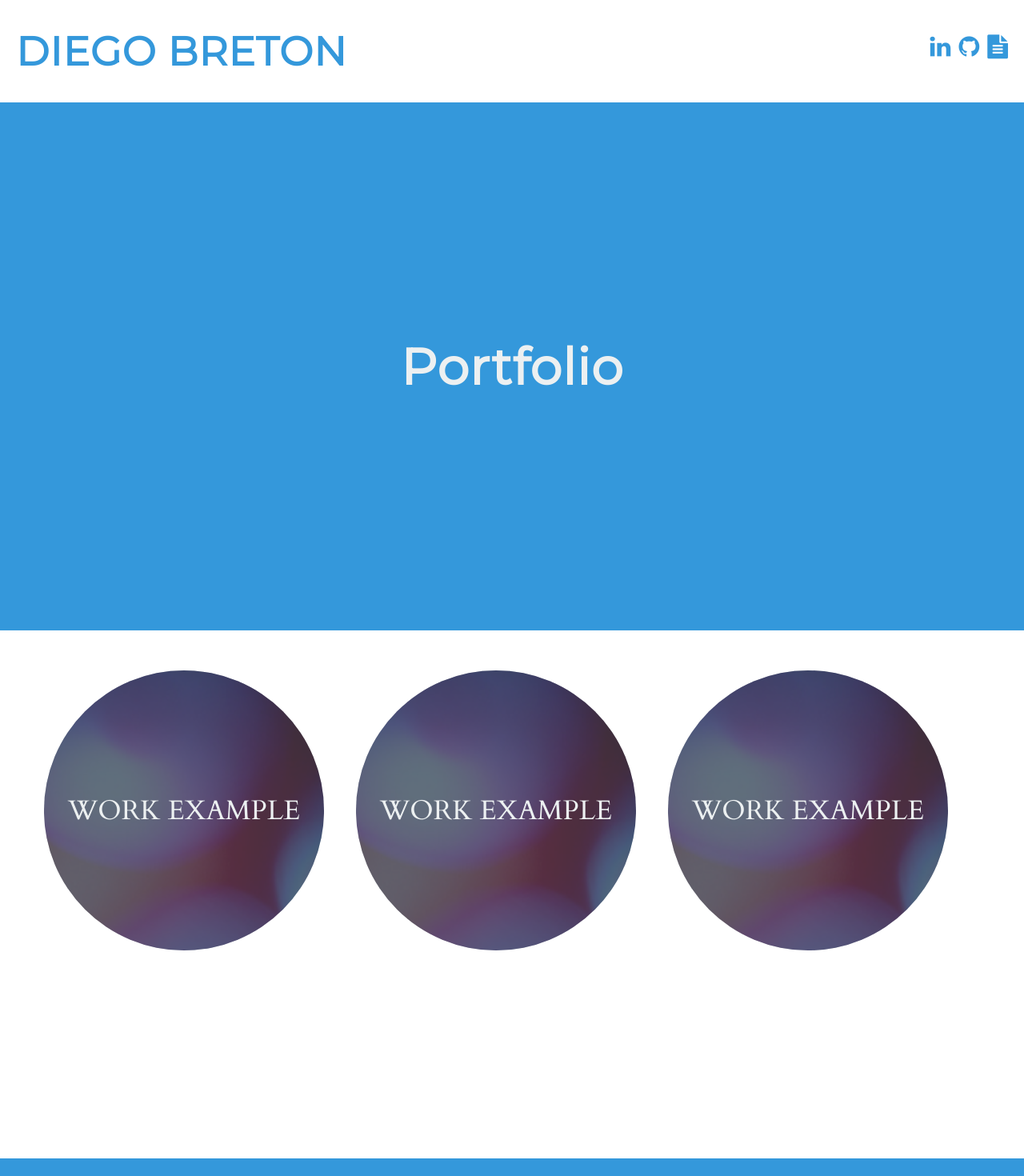
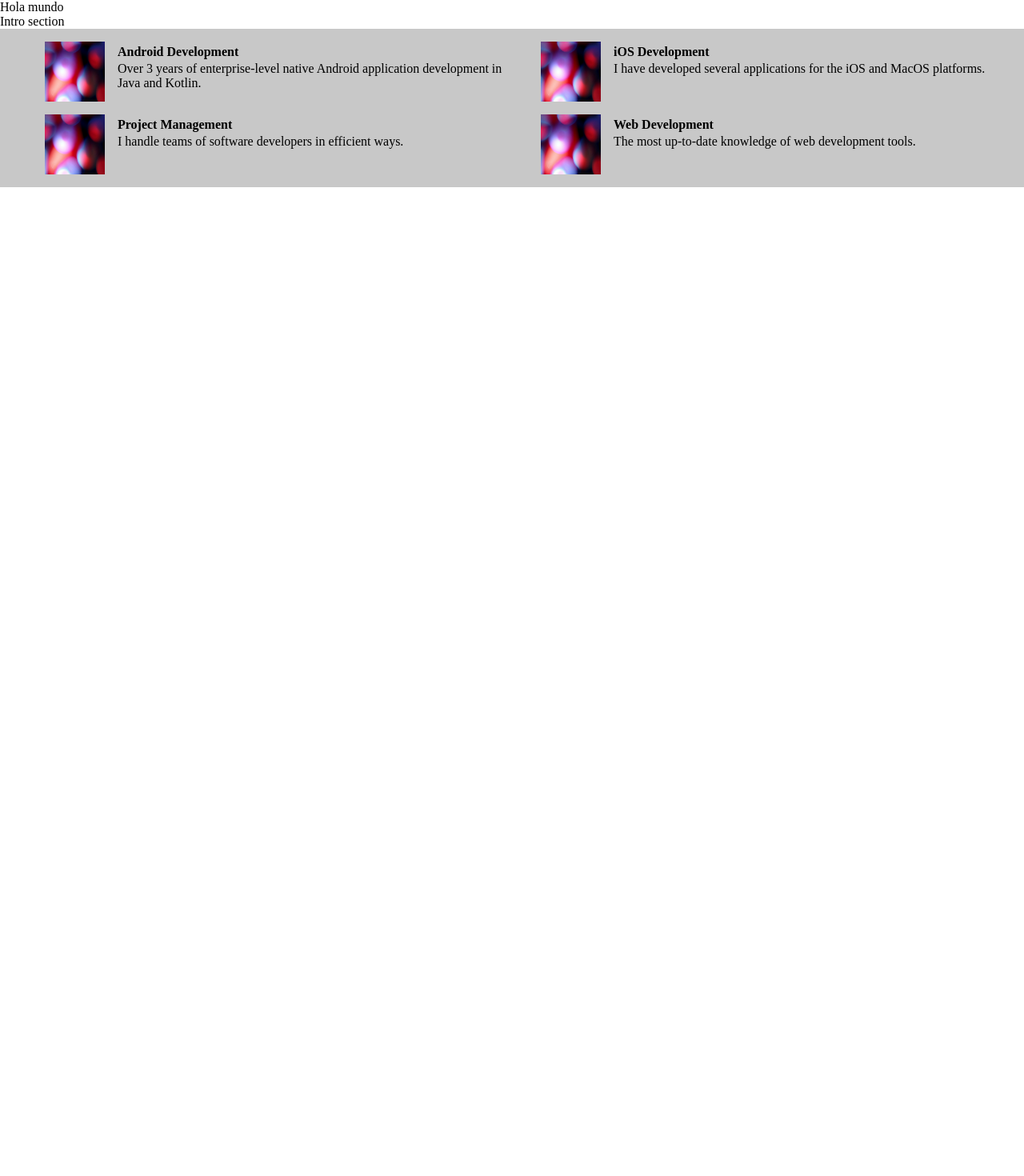
Before and after one commit to diegobreton/home, a React app: page / in a window 1280 px wide. Shown: the top 1470 px of the page at 80% size. After the commit the page ends 800 px from the top, so only its background shows below. Built offline with nearby package versions, Linux system fonts and the light colour scheme.

Commit message:
Creates the react App and Skills Section

```diff
--- a/index.html
+++ b/index.html
@@ -3,99 +3,16 @@
   <head>
     <meta charset="utf-8">
     <title>Diego Bretón</title>
-    <link rel="stylesheet" href="styles/main.css"/>
-
+    <link rel="stylesheet" href="dist/bundle.css"/>
     <link rel="stylesheet" href="https://maxcdn.bootstrapcdn.com/font-awesome/4.7.0/css/font-awesome.min.css"/>
-
     <link rel="stylesheet" href="https://fonts.googleapis.com/css?family=Montserrat"/>
     <link rel="stylesheet" href="https://fonts.googleapis.com/css?family=Cardo"/>
   </head>
 
   <body>
-    <main class="overflow--auto">
-      <h1 class="color--skyBlue section__heading--largest">
-        <!--Your name goes here -->
-        DIEGO BRETON
-      </h1>
 
-      <ul class="section--social">
+    <div class="" id="root"></div>
+    <script type="text/javascript" src='dist/bundle.js'></script>
 
-        <!--Links to relevant professional social media & resume -->
-        <!-- See: http://fontawesome.io/icons/#brand for more -->
-
-        <!-- Link to Linked In profile -->
-        <li class="socialWrapper">
-          <a class="color--skyBlue social"
-             title="LinkedIn Profile"
-             target="_blank"
-             href="#">
-            <i class="fa fa-linkedin"></i>
-          </a>
-        </li>
-
-        <!-- Link to GitHub profile -->
-        <li class="socialWrapper color--skyBlue">
-          <a class="social color--skyBlue"
-             title="GitHub Profile"
-             target="_blank"
-             href="#">
-            <i class="fa fa-github"></i>
-          </a>
-        </li>
-
-        <!-- Link to resume, probably a .pdf -->
-        <li class="socialWrapper">
-          <a class="social color--skyBlue"
-             title="Resume"
-             href="#">
-            <i class="fa fa-file-text"></i>
-          </a>
-        </li>
-      </ul>
-    </main>
-
-    <section class="background--skyBlue section">
-      <h2 class="color--cloud margin--none section__text--centered">
-        Portfolio
-      </h2>
-    </section>
-
-    <div class="" id="example-work"></div>
-
-    <section class="background--skyBlue section">
-      <h2 class="color--cloud margin--none section__text--centered">
-        About Me
-      </h2>
-    </section>
-
-    <section class="section section--alignCentered section--description">
-      <p class="color--darkgrey section__description">
-        I am learning to code in the cloud! I like to work hard and learn new things.
-        I want to work for a company that will pay me to code in the cloud!
-      </p>
-
-    <div class="background--skyBlue modal--closed">
-      <span class="color--cloud modal__closeButton">
-        <i class="fa fa-window-close-o"></i>
-      </span>
-      <img alt="example screenshot of a project involving code"
-           class="modal__image"
-           src="images/example1.png"/>
-      <div class="color--cloud modal__text">
-        <h2 class="modal__title">
-          Work Example Name
-        </h2>
-        <a class="color--skyBlue modal__link"
-           href="#">
-          Check it out
-        </a>
-        <p class="modal__description">
-          A long description of the work in question.
-        </p>
-      </div>
-    </div>
-    <script type="text/javascript" src='dist/bundle.js'>
-
-    </script>
   </body>
 </html>
--- /dev/null
+++ b/js/App.js
@@ -0,0 +1,22 @@
+import React from 'react';
+
+import IntroSection from './IntroSection'
+import SkillsSection from './SkillsSection'
+
+//import ReactDOM from 'react-dom';
+
+class App extends React.Component {
+  render(){
+    return (
+      <div>
+        <div>Hola mundo</div>
+
+        <IntroSection />
+
+        <SkillsSection />
+      </div>
+    )
+  }
+}
+
+export default App;
--- /dev/null
+++ b/js/IntroSection.js
@@ -0,0 +1,13 @@
+import React from 'react';
+//import ReactDOM from 'react-dom';
+
+class IntroSection extends React.Component {
+  render(){
+    return (
+      //Header
+      <div>Intro section</div>
+    )
+  }
+}
+
+export default IntroSection;
--- /dev/null
+++ b/js/SkillsSection.js
@@ -0,0 +1,58 @@
+import React from 'react';
+
+class SkillsSection extends React.Component {
+  render(){
+    const skills = [
+      {
+        src: "images/example2.png",
+        title: "Android Development",
+        desc: "Over 3 years of enterprise-level native Android application development in Java and Kotlin."
+      },
+      {
+        src: "images/example2.png",
+        title: "iOS Development",
+        desc: "I have developed several applications for the iOS and MacOS platforms."
+      },
+      {
+        src: "images/example2.png",
+        title: "Project Management",
+        desc: "I handle teams of software developers in efficient ways."
+      },
+      {
+        src: "images/example2.png",
+        title: "Web Development",
+        desc: "The most up-to-date knowledge of web development tools."
+      }
+    ];
+
+    return (
+      <ul className="skills-section">
+        { skills.map( (skill, idx) => {
+          return (
+            <Skill data={skill} key={idx}/>
+              )
+            }
+          )
+      }
+      </ul>
+    )
+  }
+}
+
+class Skill extends React.Component {
+  render(){
+    const skill = this.props.data;
+
+    return(
+      <li>
+        <div class='skill'>
+          <div class='skill__img' ><img src={skill.src}/></div>
+          <div class='skill__title'>{skill.title}</div>
+          <div class='skill__desc'>{skill.desc}</div>
+        </div>
+      </li>
+    )
+  }
+}
+
+export default SkillsSection;
--- a/js/main.js
+++ b/js/main.js
@@ -1,32 +1,7 @@
 import React from 'react';
 import ReactDOM from 'react-dom';
-import ExampleWork from './example-work'
+import App from './App'
+import './../styles/style.scss'
 
-const workExamples = [
-  {
-    title:"Work example",
-    image: {
-      desc:"example screenshot of a project involving chemistry",
-      src:"images/example2.png",
-      comment:""
-    }
-  },
-  {
-    title:"Work example",
-    image: {
-      desc:"example screenshot of a project involving chemistry",
-      src:"images/example2.png",
-      comment:""
-    }
-  },
-  {
-    title:"Work example",
-    image: {
-      desc:"example screenshot of a project involving chemistry",
-      src:"images/example2.png",
-      comment:""
-    }
-  }
-]
-
-ReactDOM.render(<ExampleWork work={workExamples} />, document.getElementById('example-work'));
+//ReactDOM.render(<ExampleWork work={workExamples} />, document.getElementById('example-work'));
+ReactDOM.render(<App  />, document.getElementById('root'));
--- a/package.json
+++ b/package.json
@@ -26,6 +26,11 @@
     "babel-core": "^6.26.3",
     "babel-loader": "^7.1.5",
     "babel-preset-react": "^6.24.1",
+    "css-loader": "^0.28.11",
+    "extract-text-webpack-plugin": "^4.0.0-beta.0",
+    "node-sass": "^4.8.3",
+    "sass-loader": "^6.0.7",
+    "style-loader": "^0.20.3",
     "webpack": "^4.30.0",
     "webpack-cli": "^3.3.0"
   }
--- a/styles/main.css
+++ /dev/null
@@ -1,231 +0,0 @@
-/*
-  Theme colors
-    All selectors with colors that would need
-    to be changed for theme changes
-*/
-
-/*
-  COLORS
-
-  Sky
-    rgb(52, 152, 219)
-
-  Dark Blue
-    rgb(44, 62, 80)
-
-  Grey
-    rgb(127, 140, 141)
-
-  Cloud
-    rgb(236, 240, 241)
-*/
-
-.background--skyBlue {
-  background-color: rgb(52, 152, 219);
-}
-
-.color--skyBlue {
-  color: rgb(52, 152, 219);
-}
-
-.color--cloud {
-  color: rgb(236, 240, 241);
-}
-
-.color--grey {
-  color: rgb(127, 140, 141);
-}
-
-.color--darkgrey {
-  color: rgb(44, 62, 80);
-}
-
-.section__example {
-  background-color: rgb(44, 62, 80);
-}
-
-/*
-  General Styles
-    These are styles to be inherited
-    through parent containers
-*/
-
-html {
-  font-size: 62.5%;
-}
-
-body {
-  font-family: 'Cardo', serif;
-  margin: 0;
-}
-
-h1, h2, h3, h4, h5, h6 {
-  font-family: 'Montserrat', sans-serif;
-  letter-spacing: .1rem;
-}
-
-/*
-  Helpers
-*/
-
-.margin--none {
-  margin: 0;
-}
-
-.overflow--auto {
-  overflow: auto;
-}
-
-
-/*
-  Sections
-*/
-
-.section {
-  font-size: 4.2rem;
-  min-height: 70vh;
-  position: relative;
-  padding-top: 5rem;
-  padding-bottom: 5rem;
-}
-
-.section--alignCentered {
-  text-align: center;
-}
-
-.section--description {
-  font-size: 2.8rem;
-  padding-left: 3.5rem;
-  padding-right: 3.5rem;
-}
-
-.section__description {
-  margin: 0 auto;
-  margin-bottom: 2rem;
-  width: 50%;
-}
-
-.section__text--centered {
-  position: absolute;
-  top: 50%;
-  left: 50%;
-  transform: translate(-50%, -50%);
-}
-
-.section__exampleWrapper,
-.section__example {
-  display: inline-block;
-  height: 35rem;
-  width: 35rem;
-}
-
-.section__exampleWrapper {
-  margin-right: 4rem;
-}
-
-.section__example {
-  border-radius: 100%;
-  cursor: pointer;
-  overflow: hidden;
-  position: relative;
-}
-
-.section__example:active {
-  transition: 0.05s all;
-  width: 34rem;
-  height: 34rem;
-}
-
-.section__exampleTitle{
-  font-size: 3.4rem;
-  text-align: center;
-  text-transform: uppercase;
-  width: 90%;
-}
-
-.section__exampleImage {
-  opacity: 0.25;
-  width: 250%;
-  margin-left: -50%;
-  margin-top: -50%;
-}
-
-/*
-  Header
-*/
-
-.section__heading--largest {
-  float: left;
-  font-size: 5rem;
-  margin-left: 2rem;
-}
-
-.section--social {
-  float: right;
-  line-height: 10rem;
-  margin-right: 2rem;
-}
-
-.social {
-  margin-right: 0.75rem;
-}
-
-.socialWrapper:last-child .social {
-  margin-right: 0;
-}
-
-.socialWrapper {
-  display: inline-block;
-  font-size: 3rem;
-}
-
-
-/*
-  Modal
-*/
-
-.modal--closed {
-  display: none;
-}
-
-.modal--open {
-  display: block;
-  position: fixed;
-  top: 0;
-  right: 0;
-  left: 0;
-  bottom: 0;
-  width: 100%;
-  height: 100%;
-  z-index: 100;
-}
-
-.modal__closeButton {
-  position: absolute;
-  right: 2rem;
-  top: 5rem;
-  font-size: 4rem;
-  z-index: 1;
-  curson: pointer;
-}
-
-.modal__text {
-  position: absolute;
-  top: 0;
-  left: 0;
-  font-size: 2.4rem;
-  padding: 2rem;
-  width: 66%;
-}
-
-.modal__link {
-  background-color: white;
-  border-radius: 4px;
-  padding: 0.4rem 1rem;
-  text-transform: uppercase;
-  text-decoration: none;
-}
-
-.modal__image {
-  opacity: 0.2;
-}
--- /dev/null
+++ b/styles/skills.scss
@@ -0,0 +1,47 @@
+.skills-section {
+  display: grid;
+  grid-template-columns: repeat(auto-fit, minmax(520px, 1fr));
+  justify-content: center;
+
+  grid-row-gap: 1rem;
+  background-color: #c8c8c8;
+  font-size: 16px;
+
+  list-style: none;
+  padding-top: 1rem;
+  padding-bottom: 1rem;
+  margin: 0;
+
+  .skill{
+    display: grid;
+    grid-template-columns: auto 1fr;
+    grid-template-rows: minmax(auto, 1fr) 2fr;
+    grid-column-gap: 1rem;
+    margin-right: 1rem;
+    margin-left: 1rem;
+    align-items: center;
+    overflow: auto;
+    height: 100%;
+
+    .skill__img {
+      grid-row-start: 1;
+      grid-row: span 2;
+      justify-self: center;
+
+      img {
+        vertical-align: middle;
+        height: 75px;
+        width: 75px;
+
+      }
+    }
+    .skill__title {
+      grid-column-start: 2;
+      font-weight: bold;
+    }
+    .skill__desc{
+      align-self: start;
+      grid-column-start: 2;
+    }
+  }
+}
--- /dev/null
+++ b/styles/style.scss
@@ -0,0 +1,10 @@
+@import 'skills';
+
+* {
+  box-sizing: border-box;
+  overflow: hidden;
+}
+
+body {
+  margin: 0;
+}
--- a/webpack.config.js
+++ b/webpack.config.js
@@ -1,4 +1,5 @@
 const path = require('path')
+const ExtractTextPlugin = require('extract-text-webpack-plugin');
 
 module.exports = {
   entry: './js/main.js',
@@ -16,6 +17,16 @@ module.exports = {
           presets: ['react']
         }
       }
-    }]
-  }
+    },
+    {
+      test:/\.(s*)css$/,
+      use: ExtractTextPlugin.extract({
+            fallback:'style-loader',
+            use:['css-loader','sass-loader'],
+        })
+     }]
+  },
+  plugins: [
+        new ExtractTextPlugin({filename:'bundle.css'})
+    ]
 }
```
Also changed, not shown: 1 other file (tests, documents, lock files or other folders).
